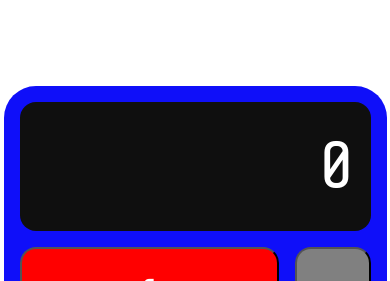
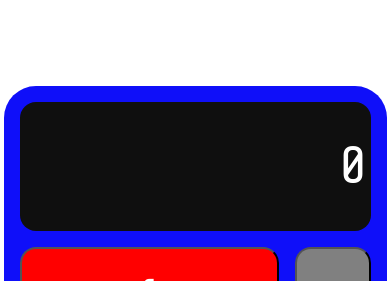
Before and after one commit to AceIsHuman/css-grid-calculator, a React (Create React App) app: page / in a window 390 px wide. Shown: the top 281 px of the page. Built offline with nearby package versions, Linux system fonts and the light colour scheme.

Commit message:
update display so 12 characters are allowed at all breakpoints

```diff
--- a/src/components/Display.js
+++ b/src/components/Display.js
@@ -17,6 +17,16 @@ const DisplayContainer = styled.div`
   padding: 1rem;
   border-radius: 1rem;
   overflow: hidden;
+
+  @media (max-width: 500px) {
+    font-size: 3.8rem;
+    padding: 0.5px;
+  }
+
+  @media (max-width: 450px) {
+    font-size: 3.3rem;
+    padding: 0.2rem;
+  }
 `;
 
 export default Display;
```
